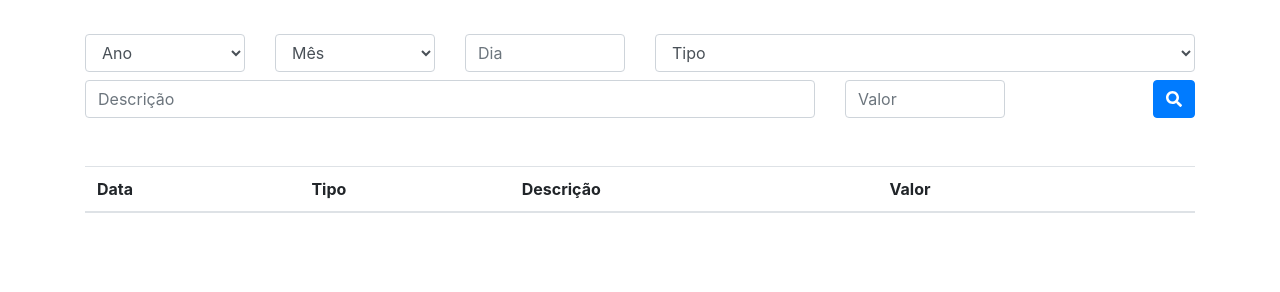
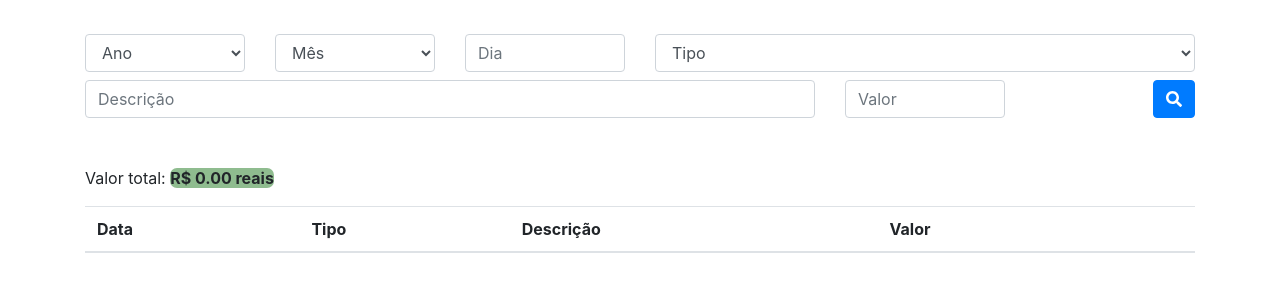
Before and after one commit to cangussu12/Orcamento-Pessoal.Curso, a plain HTML site: page consulta.html in a window 1280 px wide. Shown: the part 198-490 px from the top of the page. Drawn offline with nearby package versions, Linux system fonts and the light colour scheme.

Commit message:
Aprimoramentos pessoais

```diff
--- a/app.js
+++ b/app.js
@@ -60,7 +60,7 @@ class Bd {
 				continue
 			}
 
-			despesa.id = i
+ 			despesa.id = i
 			despesas.push(despesa)
 		}
 
@@ -178,14 +178,26 @@ function carregaListaDespesas(despesas = Array(), filtro = false) {
 
     if(despesas.length == 0 && filtro == false){
 		despesas = bd.recuperarTodosRegistros()
+
+		        //gerar Total
+				let total = 0
+
+				//valida em despesas o total
+				despesas.forEach(function(d){
+
+					total += Number(d.valor)
+				})
+
+				document.getElementById('valor_total').innerHTML = `R$ ${total.toFixed(2)} reais`
 	}
+
 
 	let listaDespesas = document.getElementById("listaDespesas")
     listaDespesas.innerHTML = ''
 	despesas.forEach(function(d){
 
 		//Criando a linha (tr)
-		var linha = listaDespesas.insertRow();
+		let linha = listaDespesas.insertRow();
 
 		//Criando as colunas (td)
 		linha.insertCell(0).innerHTML = `${d.dia}/${d.mes}/${d.ano}`
--- a/consulta.html
+++ b/consulta.html
@@ -5,7 +5,7 @@
 
 		<!-- Bootstrap início -->
 		<link rel="stylesheet" href="https://maxcdn.bootstrapcdn.com/bootstrap/4.0.0/css/bootstrap.min.css" integrity="sha384-Gn5384xqQ1aoWXA+058RXPxPg6fy4IWvTNh0E263XmFcJlSAwiGgFAW/dAiS6JXm" crossorigin="anonymous">
-
+    <link rel="stylesheet" href="style.css">
     <script src="https://code.jquery.com/jquery-3.2.1.slim.min.js" integrity="sha384-KJ3o2DKtIkvYIK3UENzmM7KCkRr/rE9/Qpg6aAZGJwFDMVNA/GpGFF93hXpG5KkN" crossorigin="anonymous"></script>
     <script src="https://cdnjs.cloudflare.com/ajax/libs/popper.js/1.12.9/umd/popper.min.js" integrity="sha384-ApNbgh9B+Y1QKtv3Rn7W3mgPxhU9K/ScQsAP7hUibX39j7fakFPskvXusvfa0b4Q" crossorigin="anonymous"></script>
     <script src="https://maxcdn.bootstrapcdn.com/bootstrap/4.0.0/js/bootstrap.min.js" integrity="sha384-JZR6Spejh4U02d8jOt6vLEHfe/JQGiRRSQQxSfFWpi1MquVdAyjUar5+76PVCmYl" crossorigin="anonymous"></script>
@@ -108,6 +108,9 @@
           </button>
         </div>
       </div>
+      <div class="total_div_css">
+        <p>Valor total: <b><a class="valorTotalCss" id="valor_total"></a></b></p>
+      </div>
 
       <div class="row">
         <div class="col">
--- /dev/null
+++ b/style.css
@@ -0,0 +1,17 @@
+.valorTotalCss {
+    background-color: darkseagreen;
+    border-radius: 7px;
+    font: bold;
+    font-style: initial;
+    text-align: center;
+    align-content: right;
+    width: 200px;
+    height: 25px;
+    margin-right: 10px;
+    margin-bottom: 10px;
+}
+
+.total_div_css {
+
+align-items: center;
+}
```
